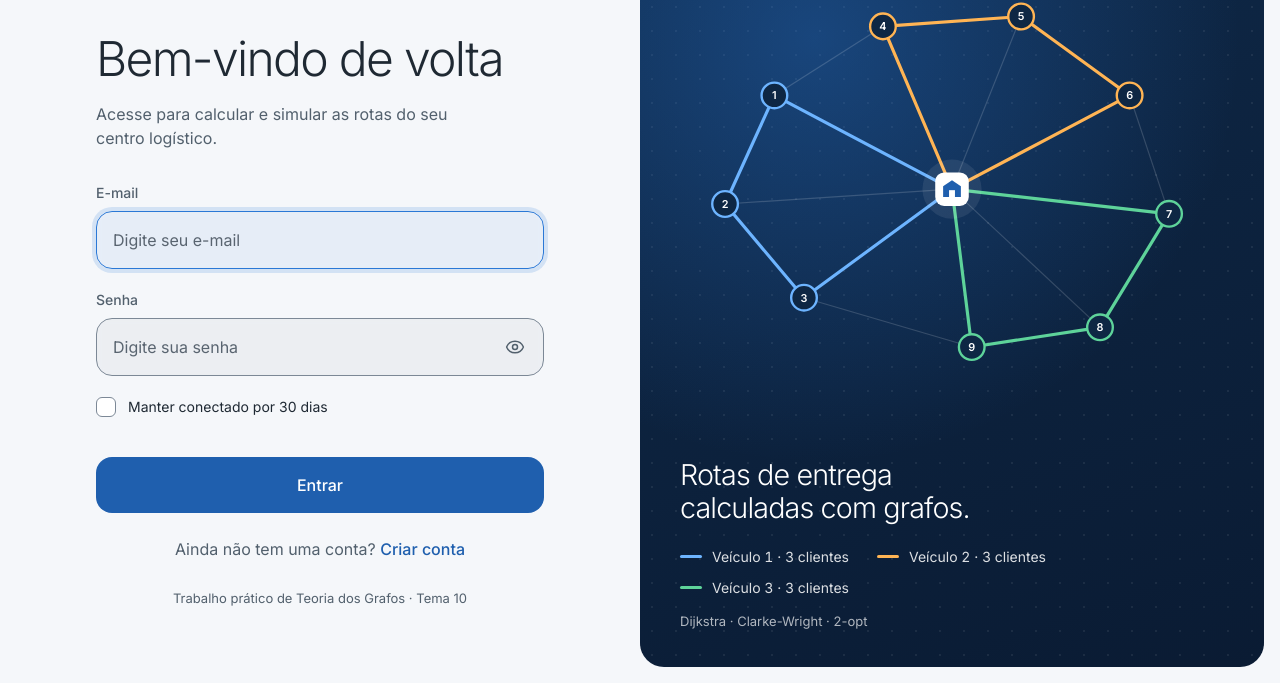
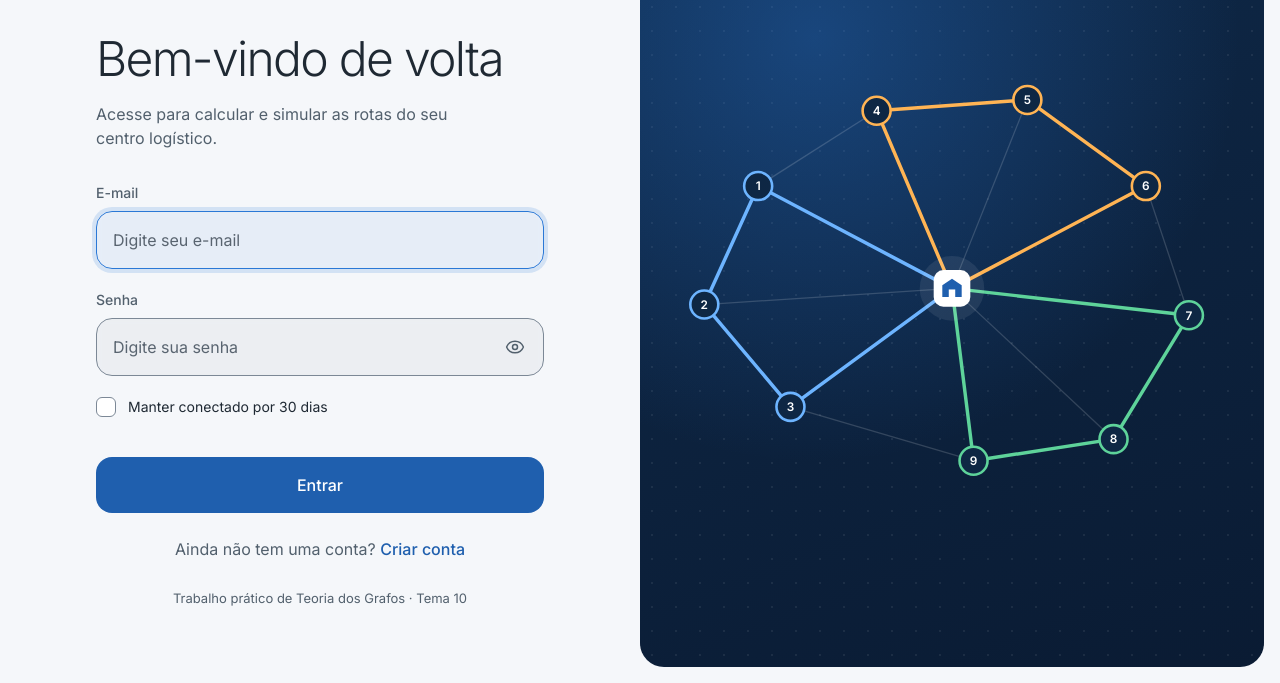
Before and after one commit to zainemt/tp-grafos-centro-logistico-10, a plain HTML site: page frontend/login.html in a window 1280 px wide. Shown: the part 117-800 px from the top of the page. Drawn offline with Linux system fonts and the light colour scheme.

Commit message:
refactor: painel só com o grafo (sem rodapé) e um caminhão por rota

```diff
--- a/frontend/login.css
+++ b/frontend/login.css
@@ -333,56 +333,11 @@ label { font-size: .875rem; font-weight: 500; color: var(--texto-2); }
     animation: entrarDireita calc(.8s * var(--lento)) var(--ease) calc(.3s * var(--lento)) backwards;
   }
 
-  .grafo { flex: 1; min-height: 0; padding: 24px 16px 4px; display: grid; place-items: center; }
-  .grafo svg { width: 100%; height: 100%; max-width: 760px; }
+  .grafo { flex: 1; min-height: 0; padding: 32px; display: grid; place-items: center; }
+  .grafo svg { width: 100%; height: 100%; max-width: 900px; }
 
 }
 
-/* rodapé do painel: frase + legenda que liga cada cor à rota desenhada */
-.legenda {
-  padding: 8px 40px 36px;
-  color: #fff;
-}
-.frase {
-  max-width: 17em;
-  margin: 0;
-  font-size: clamp(1.5rem, 4.6cqi, 2.25rem);
-  font-weight: 300;
-  line-height: 1.15;
-  letter-spacing: -.03em;
-  text-wrap: balance;
-  animation: entrar calc(.7s * var(--lento)) var(--ease) calc(1.2s * var(--lento)) backwards;
-}
-.veiculos {
-  display: flex;
-  flex-wrap: wrap;
-  gap: 10px 28px;
-  margin: 22px 0 0;
-  padding: 0;
-  list-style: none;
-  font-size: .875rem;
-  font-variant-numeric: tabular-nums;
-  color: rgba(255, 255, 255, .86);
-}
-.veiculos li {
-  display: flex;
-  align-items: center;
-  gap: 10px;
-  animation: aparecer calc(.8s * var(--lento)) var(--ease) calc(var(--d, 0s) * var(--lento)) backwards;
-}
-.veiculos i {
-  flex: none;
-  width: 22px;
-  height: 3px;
-  border-radius: 2px;
-  background: var(--cor);
-}
-.metodos {
-  margin: 14px 0 0;
-  font-size: .8125rem;
-  color: rgba(255, 255, 255, .68);
-  animation: aparecer calc(.8s * var(--lento)) var(--ease) calc(1.7s * var(--lento)) backwards;
-}
 
 /* desenho do grafo */
 .arestas { animation: aparecer calc(1s * var(--lento)) var(--ease) calc(.6s * var(--lento)) backwards; }
--- a/frontend/login.html
+++ b/frontend/login.html
@@ -76,7 +76,7 @@
     <!-- ============ Painel ilustrativo ============ -->
     <aside class="painel" aria-hidden="true">
       <div class="grafo">
-        <svg viewBox="0 0 600 460" preserveAspectRatio="xMidYMid meet" focusable="false">
+        <svg viewBox="40 30 520 400" preserveAspectRatio="xMidYMid meet" focusable="false">
           <!-- arestas do grafo (ligações possíveis) -->
           <g class="arestas" stroke="rgba(255,255,255,.16)" stroke-width="1.2" fill="none">
             <path d="M120 140 230 70"/>
@@ -116,27 +116,33 @@
           </g>
 
           <!-- caminhão percorrendo a primeira rota -->
-          <g class="caminhao" visibility="hidden">
+          <!-- um caminhão por rota, cada um no seu ritmo -->
+          <defs>
+            <g id="caminhao">
+              <rect x="-12" y="-9" width="15" height="12" rx="2.5" fill="#ffffff"/>
+              <path d="M5 -5h5.5l3.5 4V3H5z" fill="#ffffff"/>
+              <circle cx="-6" cy="5" r="2.6" fill="#0e2744" stroke="#ffffff" stroke-width="1.4"/>
+              <circle cx="9" cy="5" r="2.6" fill="#0e2744" stroke="#ffffff" stroke-width="1.4"/>
+            </g>
+          </defs>
+          <use href="#caminhao" visibility="hidden">
             <set attributeName="visibility" to="visible" begin="4.2s"/>
             <animateMotion dur="11s" begin="4.2s" repeatCount="indefinite"
                            path="M300 235 120 140 70 250 150 345 300 235"/>
-            <rect x="-12" y="-9" width="15" height="12" rx="2.5" fill="#ffffff"/>
-            <path d="M5 -5h5.5l3.5 4V3H5z" fill="#ffffff"/>
-            <circle cx="-6" cy="5" r="2.6" fill="#0e2744" stroke="#ffffff" stroke-width="1.4"/>
-            <circle cx="9" cy="5" r="2.6" fill="#0e2744" stroke="#ffffff" stroke-width="1.4"/>
-          </g>
+          </use>
+          <use href="#caminhao" visibility="hidden">
+            <set attributeName="visibility" to="visible" begin="4.9s"/>
+            <animateMotion dur="13s" begin="4.9s" repeatCount="indefinite"
+                           path="M300 235 230 70 370 60 480 140 300 235"/>
+          </use>
+          <use href="#caminhao" visibility="hidden">
+            <set attributeName="visibility" to="visible" begin="5.6s"/>
+            <animateMotion dur="12s" begin="5.6s" repeatCount="indefinite"
+                           path="M300 235 520 260 450 375 320 395 300 235"/>
+          </use>
         </svg>
       </div>
 
-      <footer class="legenda">
-        <p class="frase">Rotas de entrega calculadas com grafos.</p>
-        <ul class="veiculos">
-          <li style="--cor:#6db4ff; --d:.9s"><i></i>Veículo 1 · 3 clientes</li>
-          <li style="--cor:#ffb454; --d:1.15s"><i></i>Veículo 2 · 3 clientes</li>
-          <li style="--cor:#5ed39a; --d:1.4s"><i></i>Veículo 3 · 3 clientes</li>
-        </ul>
-        <p class="metodos">Dijkstra · Clarke-Wright · 2-opt</p>
-      </footer>
     </aside>
 
   </div>
```
Also changed, not shown: frontend/registrar.html (+22 -16 lines).
